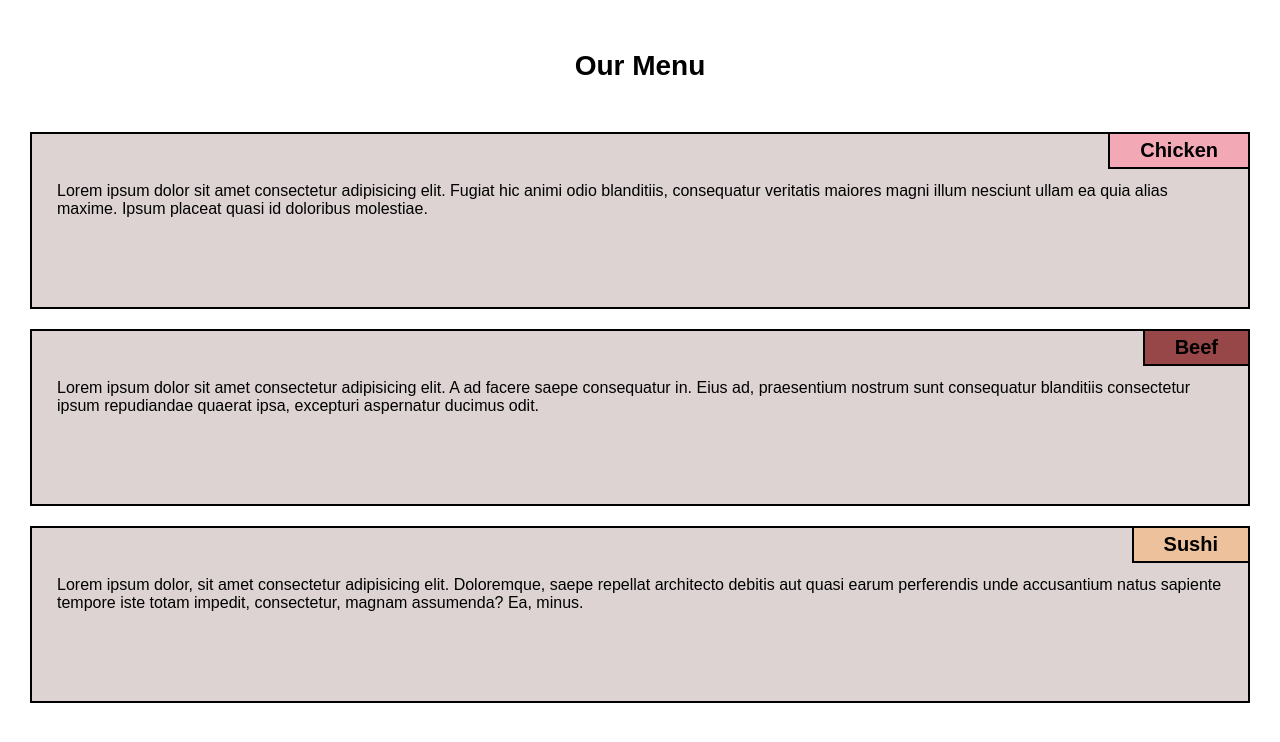
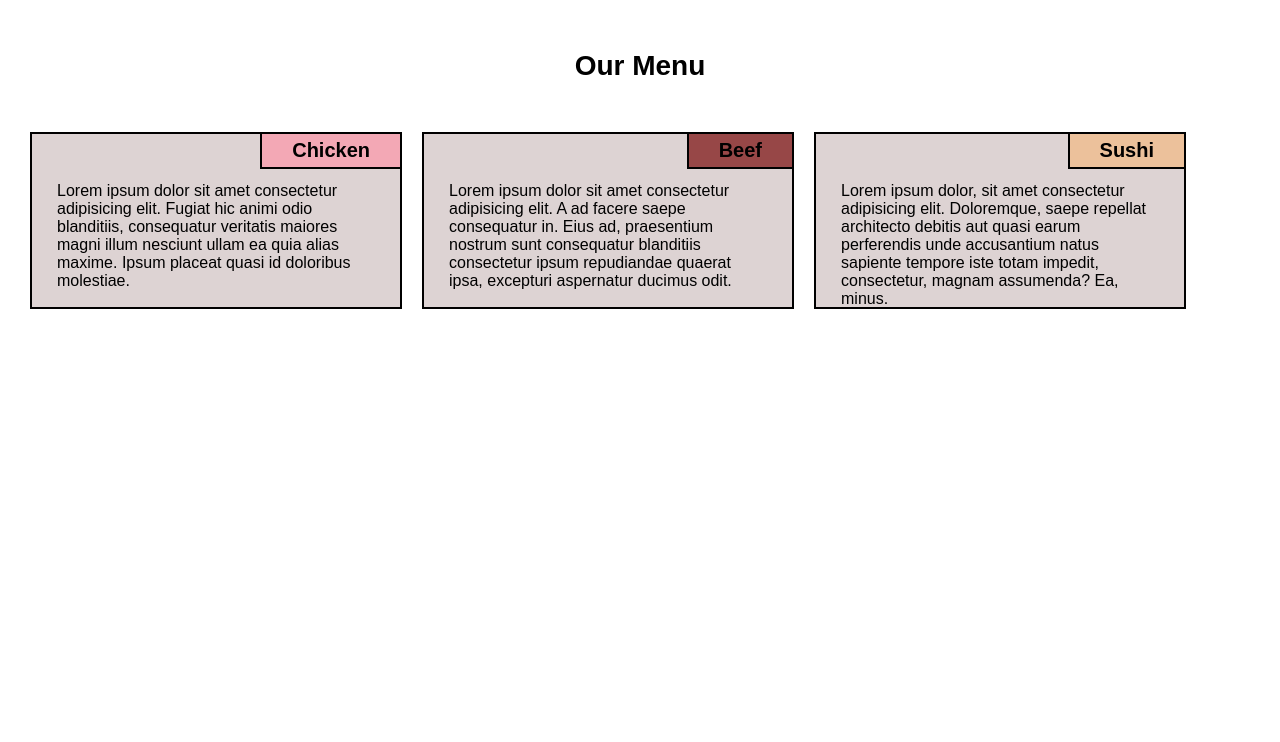
Before and after one commit to SashaCherry/coursera-task, a plain HTML site: page module2-solution/index.html in a window 1280 px wide. Drawn offline with Linux system fonts and the light colour scheme.

Commit message:
Addition to my page.

```diff
--- a/module2-solution/styles.css
+++ b/module2-solution/styles.css
@@ -56,7 +56,7 @@ section {
 
 /* Desktop size */
 @media (min-width: 992px) {
-    .col-lg-3 {
+    .col-lg-4 {
         width: 30%;
         float: left;
     }
```
